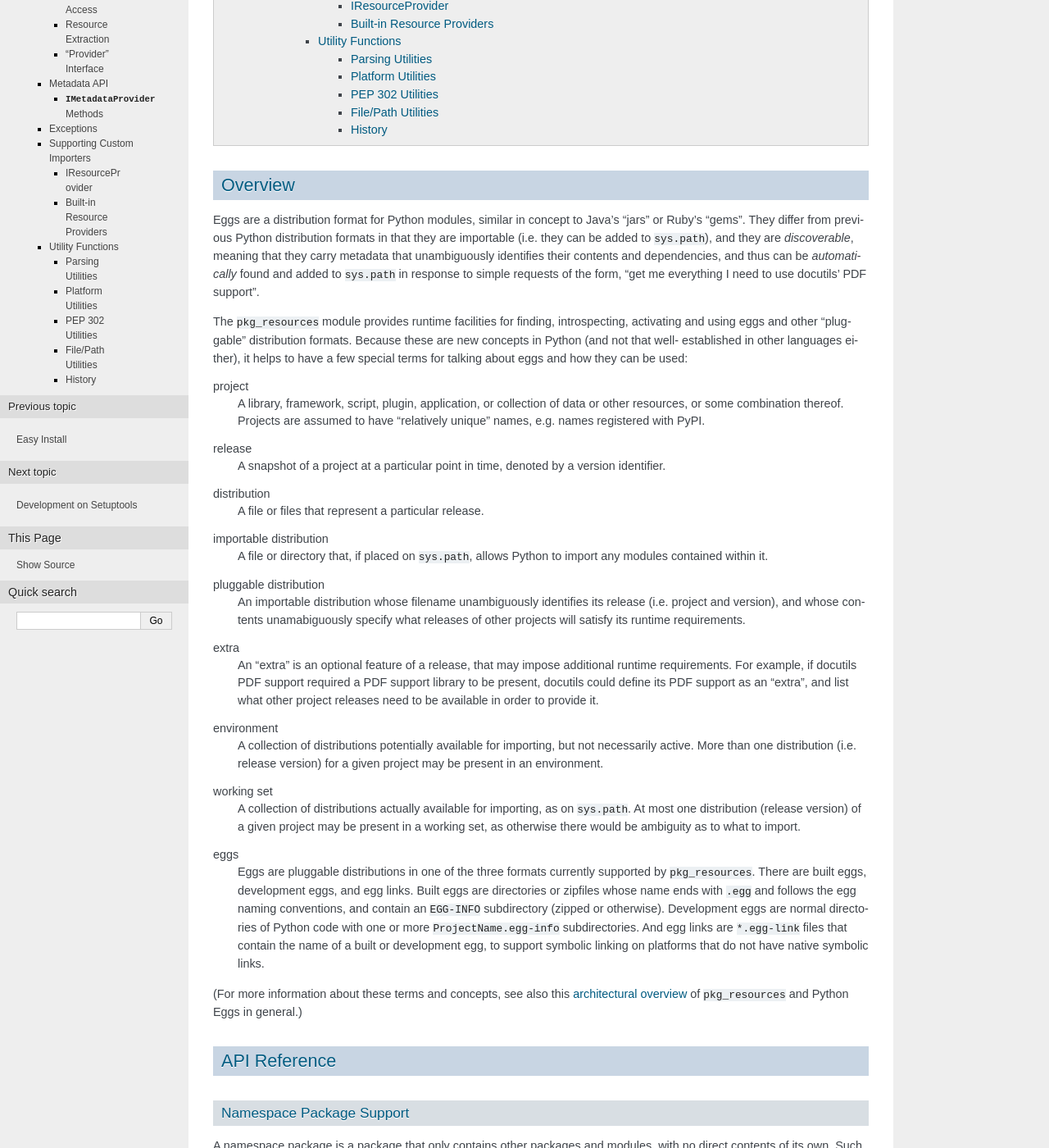
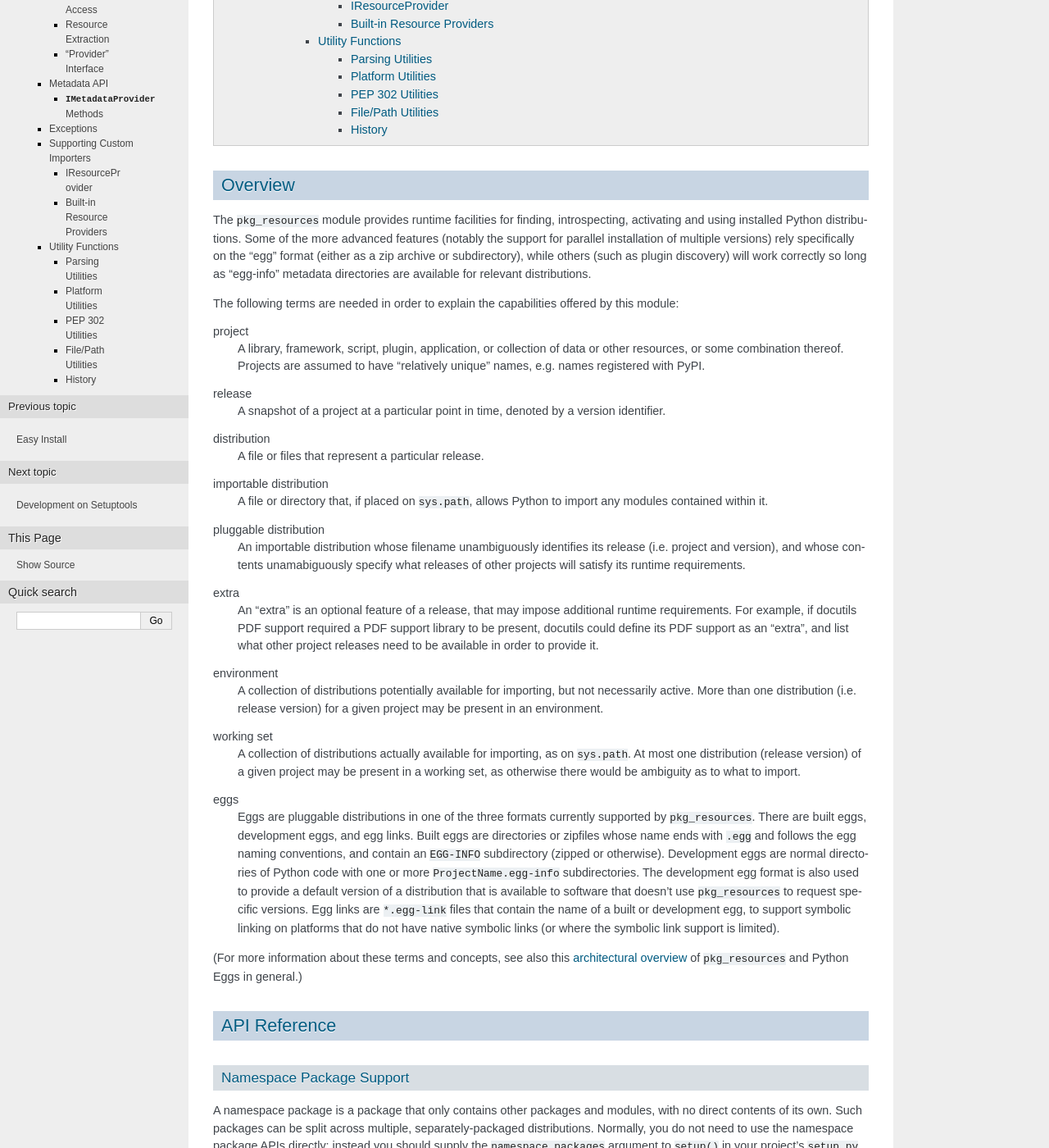
Before and after one commit to Distrotech/setuptools, a Sphinx documentation site: the page built from docs/pkg_resources.txt, in a window 1280 px wide and 1400 px high, scrolled down 947 px. Shown: the whole window at 82% size. Built offline with Sphinx 7.4.7, drawn with Linux system fonts in a browser that asks for light colours; the version number is read from the project's files by our own code; some of the changed text lies outside the part shown.

Commit message:
Document __main__.__requires__
Also modernises the initial overview for pkg_resources, and helps
make it clear that it covers anything with an egg-info directory,
not just egg files.

```diff
--- a/docs/pkg_resources.txt
+++ b/docs/pkg_resources.txt
@@ -18,19 +18,16 @@
 Overview
 --------
 
-Eggs are a distribution format for Python modules, similar in concept to Java's
-"jars" or Ruby's "gems".  They differ from previous Python distribution formats
-in that they are importable (i.e. they can be added to ``sys.path``), and they
-are *discoverable*, meaning that they carry metadata that unambiguously
-identifies their contents and dependencies, and thus can be *automatically*
-found and added to ``sys.path`` in response to simple requests of the form,
-"get me everything I need to use docutils' PDF support".
-
 The ``pkg_resources`` module provides runtime facilities for finding,
-introspecting, activating and using eggs and other "pluggable" distribution
-formats.  Because these are new concepts in Python (and not that well-
-established in other languages either), it helps to have a few special terms
-for talking about eggs and how they can be used:
+introspecting, activating and using installed Python distributions. Some
+of the more advanced features (notably the support for parallel installation
+of multiple versions) rely specifically on the "egg" format (either as a
+zip archive or subdirectory), while others (such as plugin discovery) will
+work correctly so long as "egg-info" metadata directories are available for
+relevant distributions.
+
+The following terms are needed in order to explain the capabilities offered
+by this module:
 
 project
     A library, framework, script, plugin, application, or collection of data
@@ -79,9 +76,13 @@
     with ``.egg`` and follows the egg naming conventions, and contain an
     ``EGG-INFO`` subdirectory (zipped or otherwise).  Development eggs are
     normal directories of Python code with one or more ``ProjectName.egg-info``
-    subdirectories.  And egg links are ``*.egg-link`` files that contain the
-    name of a built or development egg, to support symbolic linking on
-    platforms that do not have native symbolic links.
+    subdirectories. The development egg format is also used to provide a
+    default version of a distribution that is available to software that
+    doesn't use ``pkg_resources`` to request specific versions. Egg links
+    are ``*.egg-link`` files that contain the name of a built or
+    development egg, to support symbolic linking on platforms that do not
+    have native symbolic links (or where the symbolic link support is
+    limited).
 
 (For more information about these terms and concepts, see also this
 `architectural overview`_ of ``pkg_resources`` and Python Eggs in general.)
@@ -190,6 +191,17 @@
     is designed so that the ``working_set`` is used by default, such that you
     don't have to explicitly refer to it most of the time.
 
+All distributions available directly on ``sys.path`` will be activated
+automatically when ``pkg_resources`` is imported. This behaviour can cause
+version conflicts for applications which require non-default versions of
+those distributions. To handle this situation, ``pkg_resources`` checks for a
+``__requires__`` attribute in the ``__main__`` module when initializing the
+default working set, and uses this to ensure a suitable version of each
+affected distribution is activated. For example::
+
+    __requires__ = ["CherryPy < 3"] # Must be set before pkg_resources import
+    import pkg_resources
+
 
 Basic ``WorkingSet`` Methods
 ----------------------------
```
